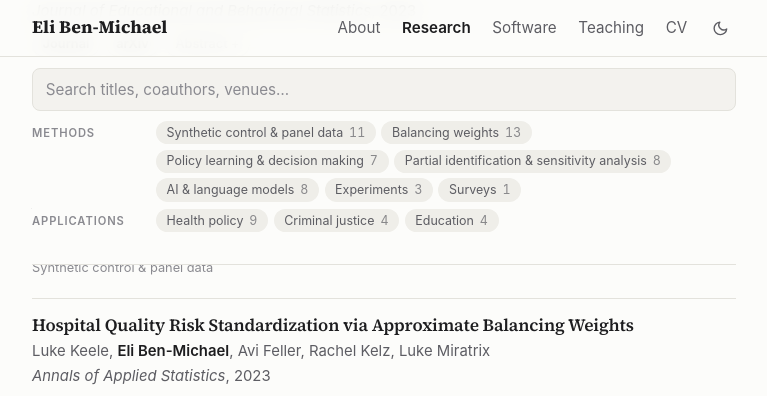
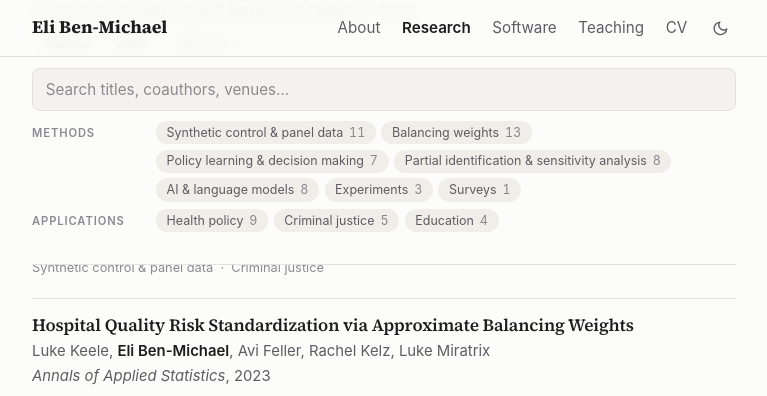
Before and after one commit to ebenmichael/ebenmichael.github.io, a Jekyll site: the page built from research.html, in a window 1280 px wide and 900 px high, scrolled down 6696 px. Shown: the top 396 px of the window, without its empty margins (256-1023 px from the left). Built offline with Jekyll 4.4.1, drawn with Linux system fonts in a browser that asks for light colours.

Commit message:
Added topic for mtgp paper

```diff
--- a/_data/papers.yml
+++ b/_data/papers.yml
@@ -458,7 +458,7 @@
   type: article
   venue: "Annals of Applied Statistics"
   year: 2023
-  topics: [synthetic-control]
+  topics: [synthetic-control, criminal-justice]
   links:
     journal: "https://projecteuclid.org/journals/annals-of-applied-statistics/volume-17/issue-2/Estimating-the-effects-of-a-California-gun-control-program-with/10.1214/22-AOAS1654.short"
     arxiv: "2110.07006"
```
